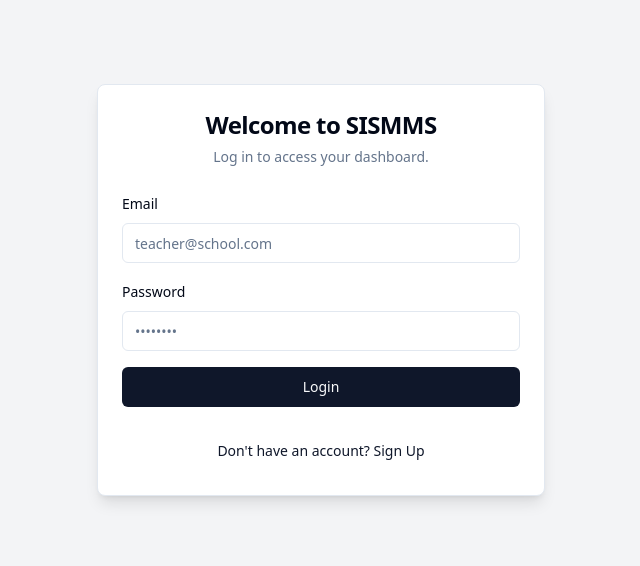
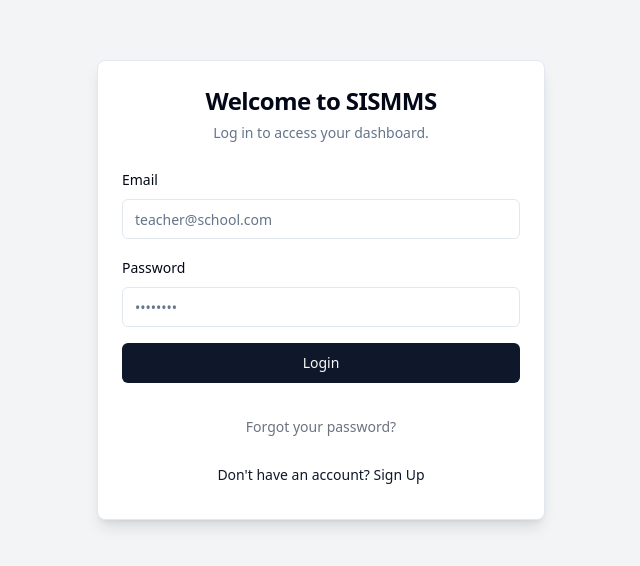
Before and after one commit to drneeraja2025/sismms-v1-vercel, a React (Vite) app: page /auth in a window 1280 px wide. Shown: the part 110-676 px from the top of the page, without its empty margins (319-959 px from the left). Built offline with nearby package versions, Linux system fonts and the light colour scheme; no server answers.

Commit message:
FIX: Added final UI component - Forgot Password (resolves #VERCEL-FAIL-045).

```diff
--- a/src/pages/Auth.tsx
+++ b/src/pages/Auth.tsx
@@ -2,16 +2,17 @@
 
 import { useState } from 'react';
 import { useNavigate } from 'react-router-dom';
-// GNA-FIX: Importing the context (File 3)
+// GNA-FIX: Importing the context
 import { useAuth } from '../contexts/AuthContext';
+import { supabase } from '@/utility/SupabaseClient'; // Required for direct reset call
 // Imports for placeholder UI components
 import { Button } from '@/components/ui/button';
 import { Input } from '@/components/ui/input';
 import { Label } from '@/components/ui/label';
 import { Card, CardContent, CardDescription, CardFooter, CardHeader, CardTitle } from '@/components/ui/card';
-import { toast } from '@/components/ui/toaster'; // GNA-FIX-024: CORRECTED IMPORT - uses consolidated utility
+import { toast } from '@/components/ui/toaster'; // Consolidated Toast Utility
 
-const Auth = () => {
+const AuthPage = () => {
   const [email, setEmail] = useState('');
   const [password, setPassword] = useState('');
   const [fullName, setFullName] = useState('');
@@ -20,7 +21,37 @@ const Auth = () => {
 
   const { signIn, signUp } = useAuth();
   const navigate = useNavigate();
-  // GNA-FIX-024: REMOVED the 'const { toast } = useToast();' hook call
+
+  // New GNA Fix: Password Reset Logic (for post-sign-up password setting)
+  const handlePasswordReset = async () => {
+    if (!email) {
+      toast({
+        title: "Reset Failed",
+        description: "Please enter your email address to receive the reset link.",
+        variant: "destructive",
+      });
+      return;
+    }
+    setLoading(true);
+    const { error } = await supabase.auth.resetPasswordForEmail(email, {
+        redirectTo: window.location.origin + '/auth' // Redirects back to login page
+    });
+
+    if (error) {
+      toast({
+        title: "Reset Failed",
+        description: error.message,
+        variant: "destructive",
+      });
+    } else {
+      toast({
+        title: "Password Reset Sent",
+        description: "Please check your email for the password reset link.",
+        variant: "default",
+      });
+    }
+    setLoading(false);
+  };
 
   const handleSubmit = async (e: React.FormEvent) => {
     e.preventDefault();
@@ -29,51 +60,29 @@ const Auth = () => {
       if (isSignUp) {
         // --- SIGN UP ---
         if (!fullName) {
-          toast({
-            title: "Sign Up Error",
-            description: "Full name is required.",
-            variant: "destructive",
-          });
-          setLoading(false);
-          return;
+          toast({ title: "Sign Up Error", description: "Full name is required.", variant: "destructive" });
+          setLoading(false); return;
         }
         const { error } = await signUp(email, password, fullName);
         if (error) {
-          toast({
-            title: "Sign Up Failed",
-            description: error.message,
-            variant: "destructive",
-          });
+          toast({ title: "Sign Up Failed", description: error.message, variant: "destructive" });
         } else {
-          toast({
-            title: "Success!",
-            description: "Account created. Please check your email to verify (if enabled).",
-          });
+          // Success: User must confirm email before login
+          toast({ title: "Success!", description: "Account created. Please check your email to verify.", });
           setIsSignUp(false); // Switch to login view
         }
       } else {
         // --- SIGN IN ---
         const { error } = await signIn(email, password);
         if (error) {
-          toast({
-            title: "Login Failed",
-            description: error.message,
-            variant: "destructive",
-          });
+          toast({ title: "Login Failed", description: error.message, variant: "destructive" });
         } else {
-          toast({
-            title: "Welcome back!",
-            description: "Successfully logged in.",
-          });
-          navigate('/'); // GNA MANDATE: Redirect to dashboard on success
+          toast({ title: "Welcome back!", description: "Successfully logged in." });
+          // Redirection is handled by the AuthContext listener
         }
       }
     } catch (error: any) {
-      toast({
-        title: "Error",
-        description: error.message || "An unknown error occurred.",
-        variant: "destructive",
-      });
+      toast({ title: "Error", description: error.message || "An unknown error occurred.", variant: "destructive" });
     } finally {
       setLoading(false);
     }
@@ -95,48 +104,35 @@ const Auth = () => {
             {isSignUp && (
               <div className="space-y-2">
                 <Label htmlFor="fullName">Full Name</Label>
-                <Input
-                  id="fullName"
-                  type="text"
-                  placeholder="John Doe"
-                  value={fullName}
-                  onChange={(e) => setFullName(e.target.value)}
-                  required
-                />
+                <Input id="fullName" type="text" placeholder="John Doe" value={fullName} onChange={(e) => setFullName(e.target.value)} required />
               </div>
             )}
             <div className="space-y-2">
               <Label htmlFor="email">Email</Label>
-              <Input
-                id="email"
-                type="email"
-                placeholder="teacher@school.com"
-                value={email}
-                onChange={(e) => setEmail(e.target.value)}
-                required
-              />
+              <Input id="email" type="email" placeholder="teacher@school.com" value={email} onChange={(e) => setEmail(e.target.value)} required />
             </div>
             <div className="space-y-2">
               <Label htmlFor="password">Password</Label>
-              <Input
-                id="password"
-                type="password"
-                placeholder="••••••••"
-                value={password}
-                onChange={(e) => setPassword(e.target.value)}
-                required
-              />
+              <Input id="password" type="password" placeholder="••••••••" value={password} onChange={(e) => setPassword(e.target.value)} required />
             </div>
             <Button type="submit" className="w-full" disabled={loading}>
               {loading ? (isSignUp ? 'Creating Account...' : 'Logging In...') : (isSignUp ? 'Sign Up' : 'Login')}
             </Button>
           </form>
         </CardContent>
-        <CardFooter className="flex justify-center">
+        <CardFooter className="flex flex-col justify-center gap-2">
+          {/* FINAL FIX: Forgot Password Button */}
+          {!isSignUp && (
+              <Button variant="link" onClick={handlePasswordReset} disabled={loading} className="text-sm text-gray-500 hover:text-gray-700">
+                Forgot your password?
+              </Button>
+          )}
+
           <Button
             variant="link"
             onClick={() => setIsSignUp(!isSignUp)}
             disabled={loading}
+            className="w-full"
           >
             {isSignUp ? 'Already have an account? Login' : "Don't have an account? Sign Up"}
           </Button>
@@ -145,4 +141,4 @@ const Auth = () => {
     </div>
   );
 };
-export default Auth;
+export default AuthPage;
```
